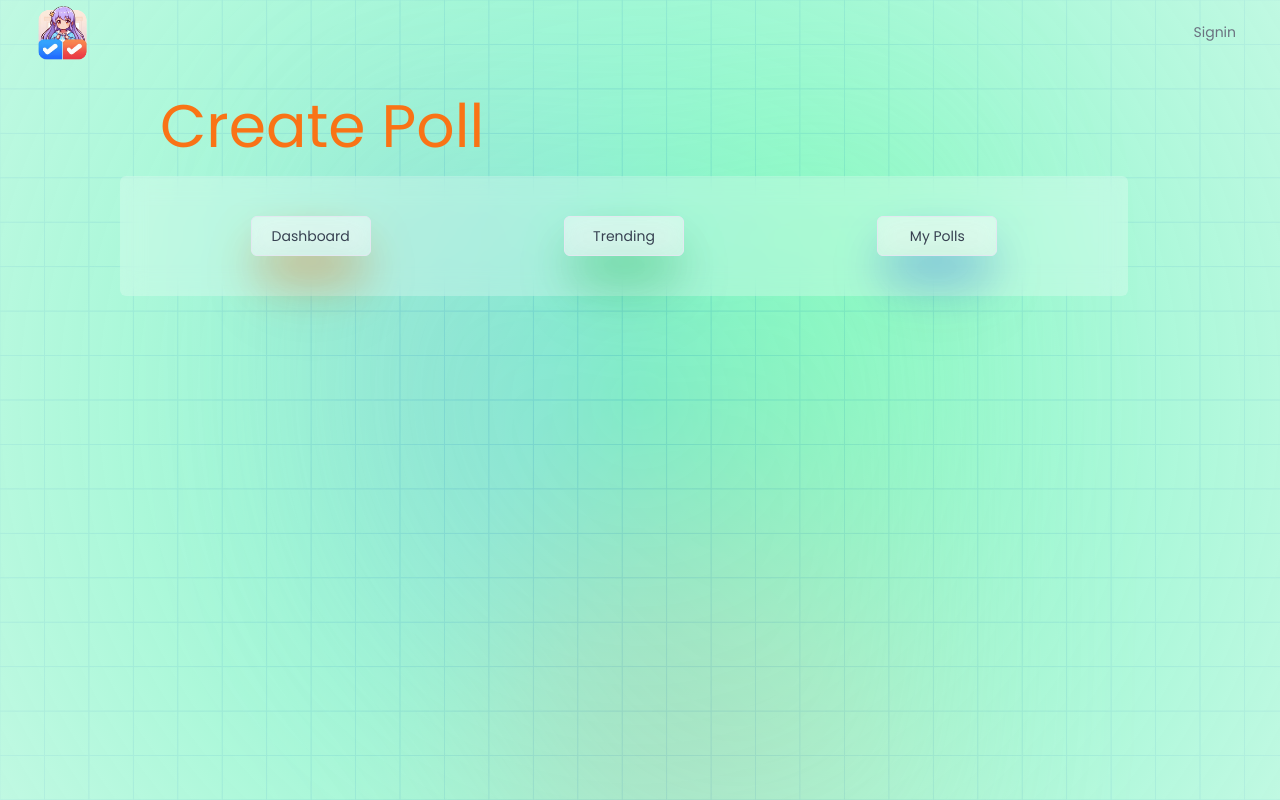
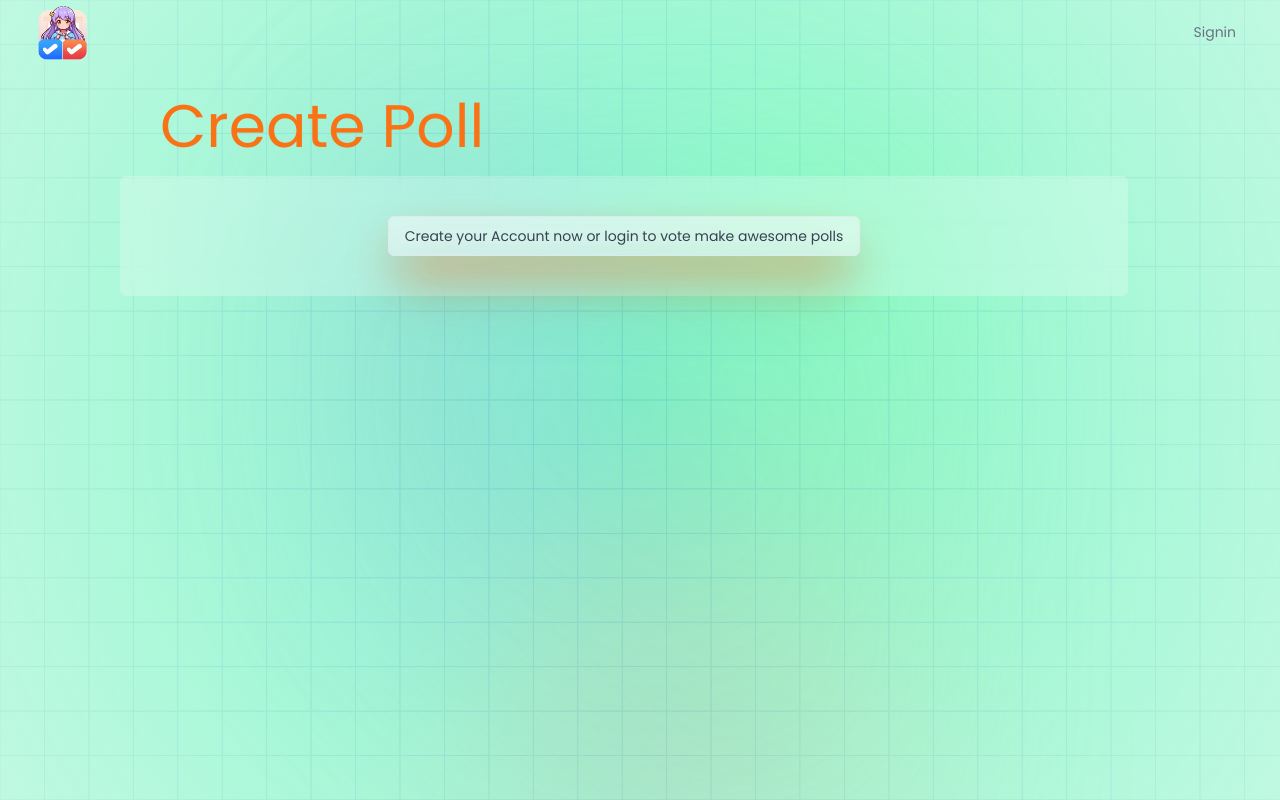
Before and after one commit to rajmaurya-dev/PollPal, a Next.js app in the folder client/: page /create in a window 1280 px wide. Built offline with nearby package versions, Linux system fonts and the light colour scheme.

Commit message:
feat: new header for anauthorised users

```diff
--- a/client/app/polls/[id]/page.tsx
+++ b/client/app/polls/[id]/page.tsx
@@ -63,16 +63,9 @@ const SinglePoll: React.FC<SinglePollProps> = ({ params }) => {
                     withCredentials: true,
                 }
             );
-
+            toast.success('Voted successfully')
             const updatedPoll = response.data;
 
-            // Update the state with the new poll data
-            // setPoll((prevPoll) => {
-            //     if (!prevPoll) return [updatedPoll];
-            //     return prevPoll.map((poll) =>
-            //         poll._id === updatedPoll._id ? updatedPoll : poll
-            //     )
-            // });
             setPoll(updatedPoll);
 
         } catch (error: any) {
--- a/client/components/ui/userHeader.tsx
+++ b/client/components/ui/userHeader.tsx
@@ -1,10 +1,14 @@
 import Link from 'next/link'
 import React from 'react'
 import { Button } from './button'
+import { useUserStore } from '@/utils/features'
 
 const UserHeader = () => {
+    const user = useUserStore(state => state.user)
+
     return (
-        <div className='bg-white bg-opacity-25 backdrop-blur-md rounded-md mx-10 my-5 py-2 px-2 md:py-10 md:px-10 flex gap-3 flex-wrap  justify-around md:w-[90%]'>
+
+        (user.id) ? (<div className='bg-white bg-opacity-25 backdrop-blur-md rounded-md mx-10 my-5 py-2 px-2 md:py-10 md:px-10 flex gap-3 flex-wrap  justify-around md:w-[90%]'>
             <Link href='/dashboard'>
                 <Button variant={'outline'} className='bg-white  text-gray-700 bg-opacity-40 backdrop-blur-md drop-shadow-2xl shadow-2xl shadow-orange-500 w-[120px]'>Dashboard</Button>
             </Link>
@@ -12,12 +16,18 @@ const UserHeader = () => {
                 <Button variant={'outline'} className='bg-white  text-gray-700 bg-opacity-40 backdrop-blur-md drop-shadow-2xl shadow-2xl shadow-green-500 w-[120px]'>Trending</Button>
             </Link>
             {/* <Link href='/create'>
-                <Button className='bg-gray-700  w-[120px]'>Create Poll</Button>
-            </Link> */}
+           <Button className='bg-gray-700  w-[120px]'>Create Poll</Button>
+       </Link> */}
             <Link href='/mypolls'>
                 <Button variant={'outline'} className='bg-white  text-gray-700 bg-opacity-40 backdrop-blur-md drop-shadow-2xl shadow-2xl shadow-blue-500 w-[120px]'>My Polls</Button>
             </Link>
-        </div>
+        </div>) : (<div className='bg-white bg-opacity-25 backdrop-blur-md rounded-md mx-10 my-5 py-2 px-2 md:py-10 md:px-10 flex gap-10 flex-wrap  justify-center md:w-[90%]'>
+            <Link href='/auth'>
+                <Button variant={'outline'} className='bg-white  text-gray-700 bg-opacity-40 backdrop-blur-md drop-shadow-2xl shadow-2xl shadow-orange-500 w-full hover:bg-orange-500'>Create your Account now or login to vote make awesome polls</Button>
+            </Link>
+
+
+        </div>)
     )
 }
 
```
